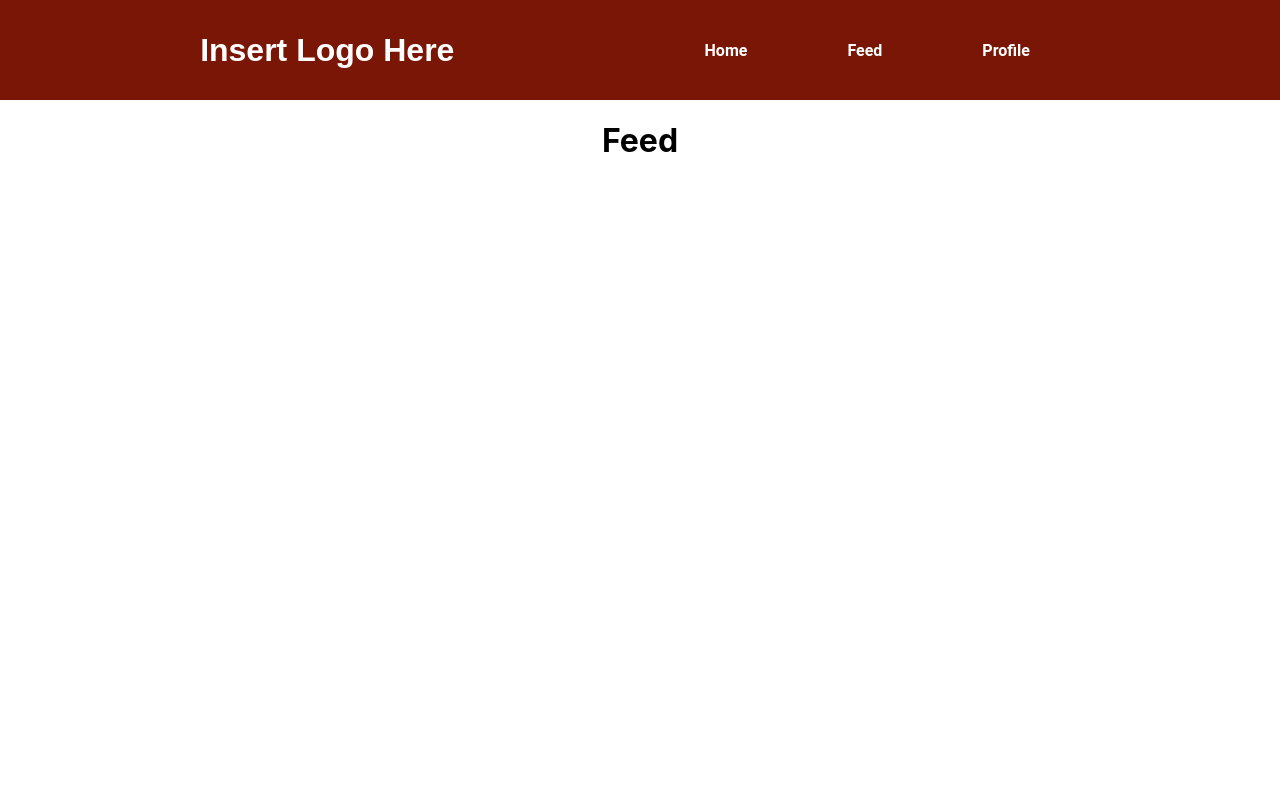
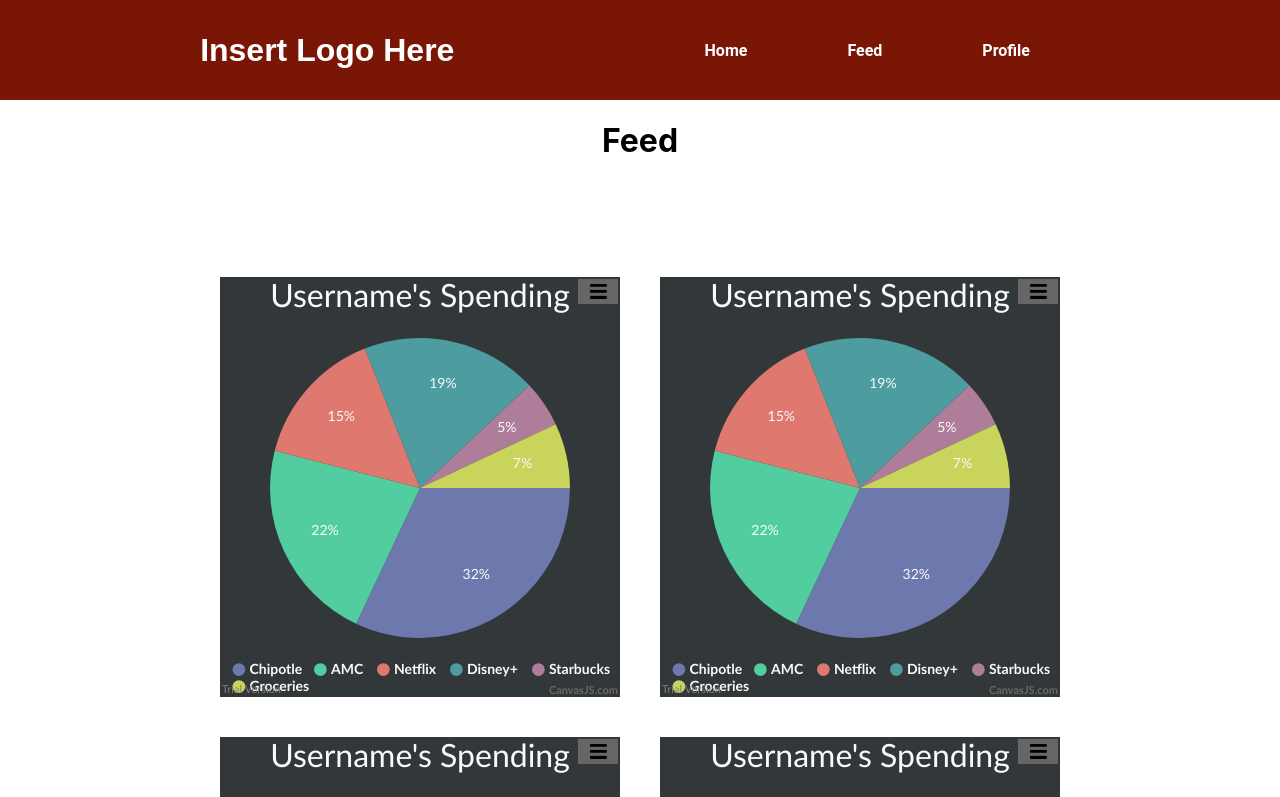
Before and after one commit to ItsIanP/sharable-spending, a React (Create React App) app: page /Feed in a window 1280 px wide. Shown: the top 797 px of the page. Built offline with nearby package versions, Linux system fonts and the light colour scheme.

Commit message:
Changes for Feed
Added files for the posts that show up on the feed. Changed the feed to show the posts. Also edited the charts to fit inside of the posts.  Shortened the PieChart file names to make them easier to call.

```diff
--- a/package.json
+++ b/package.json
@@ -10,6 +10,7 @@
     "react-dom": "^17.0.2",
     "react-router-dom": "^6.2.1",
     "react-scripts": "5.0.0",
+    "reactstrap": "^9.0.1",
     "web-vitals": "^2.1.2"
   },
   "scripts": {
--- a/src/components/ColumnChart.js
+++ b/src/components/ColumnChart.js
@@ -7,6 +7,7 @@ var CanvasJSChart = CanvasJSReact.CanvasJSChart;
 class ColumnChart extends Component {
 		render() {
 		const options = {
+			width: 800,
 			title: {
 				text: "Basic Column Chart"
 			},
@@ -28,7 +29,6 @@ class ColumnChart extends Component {
 
 		return (
 		<div>
-			<h1>React Column Chart</h1>
 			<CanvasJSChart options = {options}
 				/* onRef={ref => this.chart = ref} */
 			/>
--- a/src/components/Feed.css
+++ b/src/components/Feed.css
@@ -0,0 +1,9 @@
+.feed{
+
+    display: flex;
+    justify-content: center;
+    flex-wrap: wrap;
+    padding: 75px;
+    flex-flow: row wrap;
+
+    }
--- a/src/components/Feed.js
+++ b/src/components/Feed.js
@@ -1,10 +1,23 @@
 import React from 'react'
 import './Feed.css'
+import FeedPost from "./FeedPost"
+
+//the posts have been left in just in case.
 
 const Feed = () => {
     return (
         <div>
-            <h1>Feed</h1>
+            <h1 className = "title">Feed</h1>
+            <div className = "feed">
+            <FeedPost/>
+            <FeedPost/>
+            <FeedPost/>
+            <FeedPost/>
+            <FeedPost/>
+            <FeedPost/>
+            <FeedPost/>
+
+            </div>
         </div>
     )
 }
--- /dev/null
+++ b/src/components/FeedPost.css
@@ -0,0 +1,5 @@
+.post{
+    width: 400px;
+    height: 420px;
+    padding: 20px;
+}
--- /dev/null
+++ b/src/components/FeedPost.js
@@ -0,0 +1,14 @@
+import React from 'react'
+import './FeedPost.css'
+import PieChart from './PieChart';
+
+
+const FeedPost = () => {
+    return (
+        <div className = "post">
+                <PieChart/>
+        </div>
+    )
+}
+
+export default FeedPost
--- /dev/null
+++ b/src/components/PieChart.css
@@ -0,0 +1,3 @@
+.pie{
+    width: 500,
+}
--- a/src/components/PieChart.js
+++ b/src/components/PieChart.js
@@ -1,18 +1,22 @@
+import { findByLabelText } from '@testing-library/react';
 import React, { Component } from 'react';
 import CanvasJSReact from '../canvasJS/canvasjs.react';
+import './PieChart.css';
 var CanvasJSChart = CanvasJSReact.CanvasJSChart;
 
 //Data is hard-coded right now.
 
-class PieChartWithCustomization extends Component {
+class PieChart extends Component {
 	render() {
 		const options = {
+			width: 400,
+			height: 420,
 			theme: "dark2",
 			animationEnabled: true,
 			exportFileName: "Spending",
 			exportEnabled: true,
 			title:{
-				text: "This Year's Spending"
+				text: "Username's Spending"
 			},
 			data: [{
 				type: "pie",
@@ -33,8 +37,7 @@ class PieChartWithCustomization extends Component {
 		}
 
 		return (
-		<div>
-			<h1>React Pie Chart with Index Labels Placed Inside</h1>
+		<div className = "pie">
 			<CanvasJSChart options = {options}
 				/* onRef={ref => this.chart = ref} */
 			/>
@@ -44,4 +47,4 @@ class PieChartWithCustomization extends Component {
 	}
 }
 
-export default PieChartWithCustomization;
+export default PieChart;
```
Also changed, not shown: src/App.js (+6 -1 lines), 1 other file (tests, documents, lock files or other folders).
